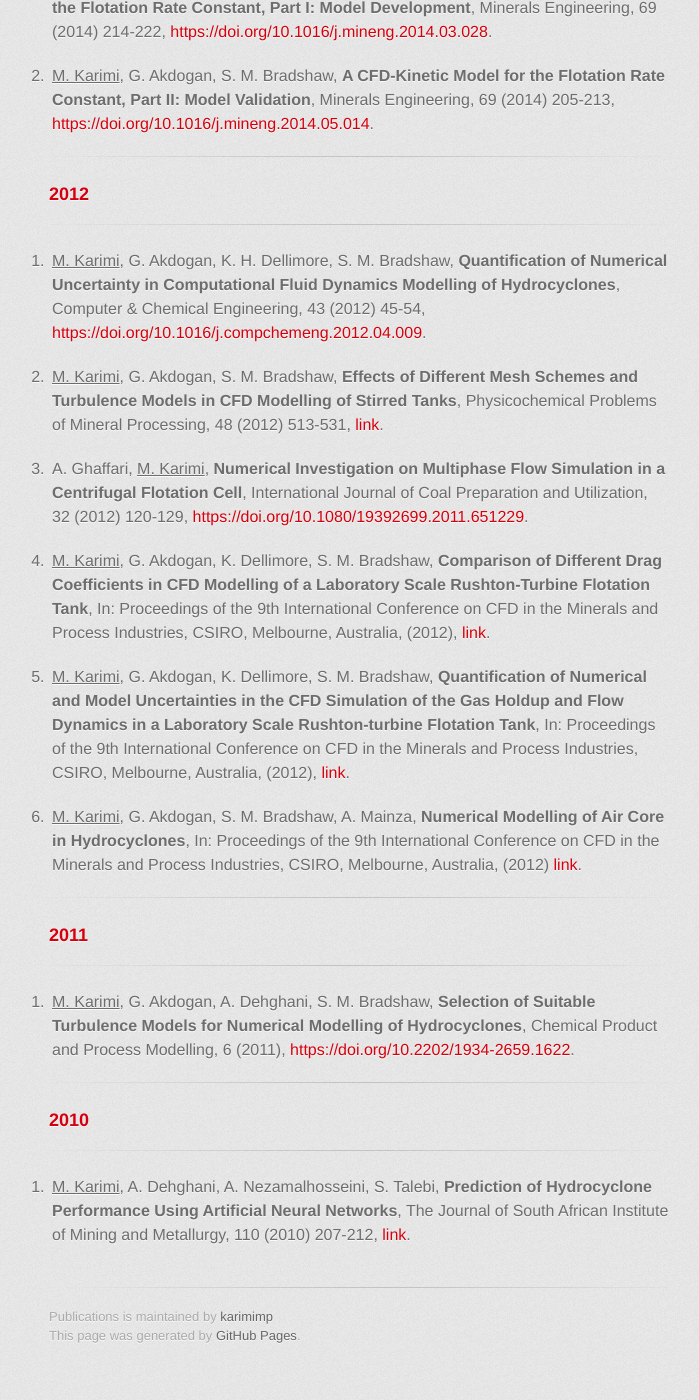
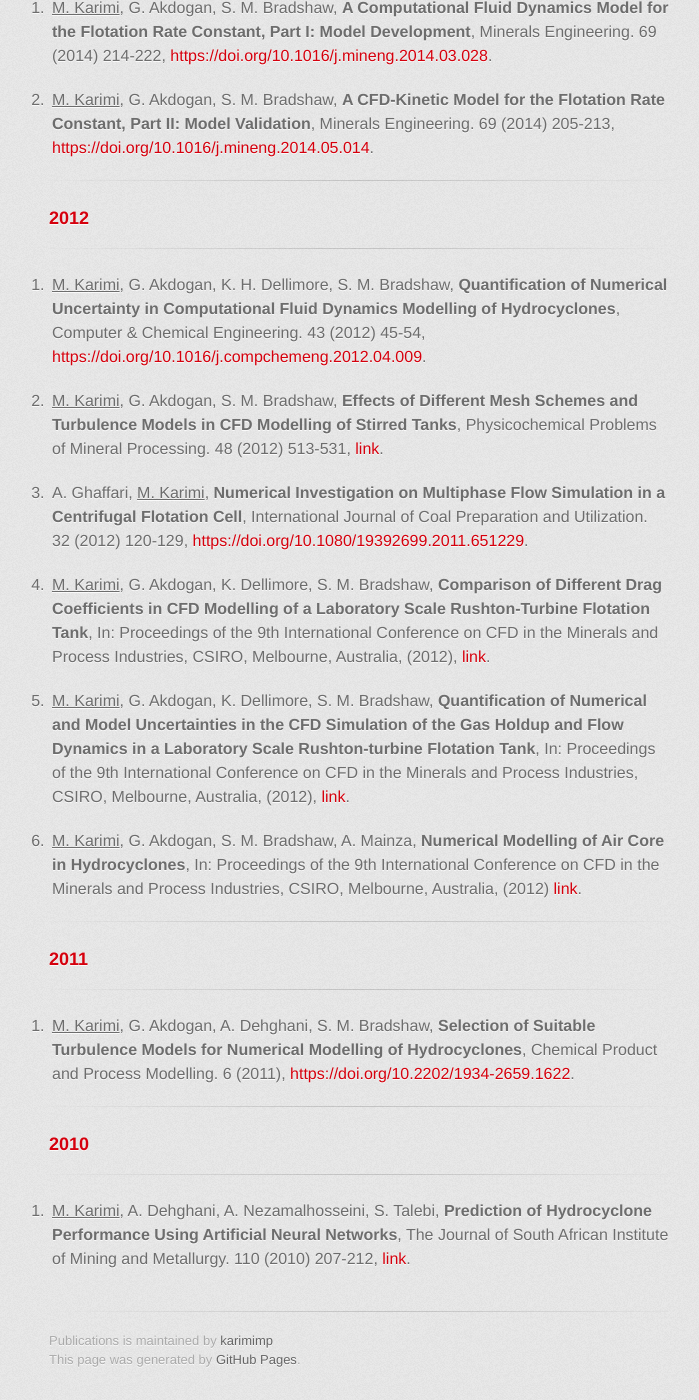
Before and after one commit to karimimp/publications, a Jekyll site: the page built from index.md, in a window 1280 px wide and 1400 px high, scrolled down 3309 px. Shown: the whole window, without its empty margins (281-980 px from the left). Built offline with Jekyll 4.4.1, drawn with Linux system fonts in a browser that asks for light colours; some web fonts are replaced; before the commit the page ends 4685 px from its top, so only the background shows below that; some of the changed text lies outside the part shown.

```diff
--- a/index.md
+++ b/index.md
@@ -34,11 +34,11 @@ layout: default
 ### 2018
 ---
 
-1. <ins>M. Karimi</ins>, R. Andersson, **An exploratory study of fluid particles breakup rate models for the entire spectrum of turbulent energy**, Chemical Engineering Science, 192 (2018) 850-863, [https://doi.org/10.1016/j.ces.2018.08.016](https://doi.org/10.1016/j.ces.2018.08.016).
+1. <ins>M. Karimi</ins>, R. Andersson, **An exploratory study of fluid particles breakup rate models for the entire spectrum of turbulent energy**, Chemical Engineering Science. 192 (2018) 850-863, [https://doi.org/10.1016/j.ces.2018.08.016](https://doi.org/10.1016/j.ces.2018.08.016).
 
 2. B. Oyegbile, G. Akdogan, <ins>M. Karimi</ins>, **Experimental and CFD Studies of the Hydrodynamics in Wet Agglomeration Process**, ChemEngineering. 32 (2018) 1-17, [doi:10.3390/chemengineering2030032](doi:10.3390/chemengineering2030032).
 
-3. <ins>M. Karimi</ins>, D. L. Marchisio, E. Laurini, M. Fermeglia, S. Pricl, **Bridging the gap across scales: Coupling CFD and MD/GCMC in polyurethane foam simulation**, Chemical Engineering Science,  178 (2018) 39-47, [https://doi.org/10.1016/j.ces.2017.12.030](https://doi.org/10.1016/j.ces.2017.12.030).
+3. <ins>M. Karimi</ins>, D. L. Marchisio, E. Laurini, M. Fermeglia, S. Pricl, **Bridging the gap across scales: Coupling CFD and MD/GCMC in polyurethane foam simulation**, Chemical Engineering Science.  178 (2018) 39-47, [https://doi.org/10.1016/j.ces.2017.12.030](https://doi.org/10.1016/j.ces.2017.12.030).
 
 4. <ins>M. Karimi</ins>, R. Andersson, **Influence of entire turbulent spectrum on modeling breakup in liquid-liquid systems**, In: Proceedings of 25th International Symposium on Chemical Reaction Engineering, Florence, Italy, (2018) [link](https://www.aidic.it/iscre25/review/papers/79karimi.pdf).
 
@@ -47,16 +47,16 @@ layout: default
 ### 2017
 ---
 
-1. <ins>M. Karimi</ins>, H. Droghetti, D. L. Marchisio, **PUFoam: a novel open-source CFD solver for the simulation of expanding and reacting polyurethane foams**, Computer Physics Communications, 217 (2017) 138-148, [https://doi.org/10.1016/j.cpc.2017.03.010](https://doi.org/10.1016/j.cpc.2017.03.010).
+1. <ins>M. Karimi</ins>, H. Droghetti, D. L. Marchisio, **PUFoam: a novel open-source CFD solver for the simulation of expanding and reacting polyurethane foams**, Computer Physics Communications. 217 (2017) 138-148, [https://doi.org/10.1016/j.cpc.2017.03.010](https://doi.org/10.1016/j.cpc.2017.03.010).
 
 
 ---
 ### 2016
 ---
 
-1. P. Ferkl, <ins>M. Karimi</ins>, D. L. Marchisio, J. Kosek, **Multi-scale modelling of expanding polyurethane foams: coupling macro- and bubble-scales**, Chemical Engineering Science, 148 (2016) 55-64, [https://doi.org/10.1016/j.ces.2016.03.040](https://doi.org/10.1016/j.ces.2016.03.040).
+1. P. Ferkl, <ins>M. Karimi</ins>, D. L. Marchisio, J. Kosek, **Multi-scale modelling of expanding polyurethane foams: coupling macro- and bubble-scales**, Chemical Engineering Science. 148 (2016) 55-64, [https://doi.org/10.1016/j.ces.2016.03.040](https://doi.org/10.1016/j.ces.2016.03.040).
 
-2. <ins>M. Karimi</ins>, H. Droghetti, D. L. Marchisio, **Multiscale Modelling of Expanding Polyurethane Foams via Computational Fluid Dynamics and Population Balance Equation**, Macromolecular Symposia, 360 (2016) 108-122, [https://doi.org/10.1002/masy.201500108](https://doi.org/10.1002/masy.201500108).
+2. <ins>M. Karimi</ins>, H. Droghetti, D. L. Marchisio, **Multiscale Modelling of Expanding Polyurethane Foams via Computational Fluid Dynamics and Population Balance Equation**, Macromolecular Symposia. 360 (2016) 108-122, [https://doi.org/10.1002/masy.201500108](https://doi.org/10.1002/masy.201500108).
 
 3. <ins>M. Karimi</ins>, P. Ferkl, D. L. Marchisio, J. Kosek, H. Droghetti, **Coupling of a macro-scale CFD model with a bubble-scale model for simulation of polyurethane foams**, In: Proceedings of the 22nd International Congress of Chemical and Process Engineering, CHISA, Prague, Czech Republic, (2016).
 
@@ -69,7 +69,7 @@ layout: default
 ### 2015
 ---
 
-1. <ins>M. Karimi</ins>, D. L. Marchisio, **A Baseline Model for the Simulation of Polyurethane Foams via the Population Balance Equation**, Macromolecular Theory and Simulations, 24 (2015) 291-300, [https://doi.org/10.1002/mats.201500014](https://doi.org/10.1002/mats.201500014)
+1. <ins>M. Karimi</ins>, D. L. Marchisio, **A Baseline Model for the Simulation of Polyurethane Foams via the Population Balance Equation**, Macromolecular Theory and Simulations. 24 (2015) 291-300, [https://doi.org/10.1002/mats.201500014](https://doi.org/10.1002/mats.201500014)
 
 2. <ins>M. Karimi</ins>, D. L. Marchisio, **Validation of a Macro-Scale CFD-PBE Model for the Polyurethane Foaming Process**, In: Proceedings of the AIChE 2015 Annual Meeting, Salt Lake City, UT, USA, (2015).
 
@@ -84,20 +84,20 @@ layout: default
 ### 2014
 ---
 
-1. <ins>M. Karimi</ins>, G. Akdogan, S. M. Bradshaw, **A Computational Fluid Dynamics Model for the Flotation Rate Constant, Part I: Model Development**, Minerals Engineering, 69 (2014) 214-222, [https://doi.org/10.1016/j.mineng.2014.03.028](https://doi.org/10.1016/j.mineng.2014.03.028).
+1. <ins>M. Karimi</ins>, G. Akdogan, S. M. Bradshaw, **A Computational Fluid Dynamics Model for the Flotation Rate Constant, Part I: Model Development**, Minerals Engineering. 69 (2014) 214-222, [https://doi.org/10.1016/j.mineng.2014.03.028](https://doi.org/10.1016/j.mineng.2014.03.028).
 
-2. <ins>M. Karimi</ins>, G. Akdogan, S. M. Bradshaw, **A CFD-Kinetic Model for the Flotation Rate Constant, Part II: Model Validation**, Minerals Engineering, 69 (2014) 205-213, [https://doi.org/10.1016/j.mineng.2014.05.014](https://doi.org/10.1016/j.mineng.2014.05.014).
+2. <ins>M. Karimi</ins>, G. Akdogan, S. M. Bradshaw, **A CFD-Kinetic Model for the Flotation Rate Constant, Part II: Model Validation**, Minerals Engineering. 69 (2014) 205-213, [https://doi.org/10.1016/j.mineng.2014.05.014](https://doi.org/10.1016/j.mineng.2014.05.014).
 
 
 ---
 ### 2012
 ---
 
-1. <ins>M. Karimi</ins>, G. Akdogan, K. H. Dellimore, S. M. Bradshaw, **Quantification of Numerical Uncertainty in Computational Fluid Dynamics Modelling of Hydrocyclones**, Computer & Chemical Engineering, 43 (2012) 45-54, [https://doi.org/10.1016/j.compchemeng.2012.04.009](https://doi.org/10.1016/j.compchemeng.2012.04.009).
+1. <ins>M. Karimi</ins>, G. Akdogan, K. H. Dellimore, S. M. Bradshaw, **Quantification of Numerical Uncertainty in Computational Fluid Dynamics Modelling of Hydrocyclones**, Computer & Chemical Engineering. 43 (2012) 45-54, [https://doi.org/10.1016/j.compchemeng.2012.04.009](https://doi.org/10.1016/j.compchemeng.2012.04.009).
 
-2. <ins>M. Karimi</ins>, G. Akdogan, S. M. Bradshaw, **Effects of Different Mesh Schemes and Turbulence Models in CFD Modelling of Stirred Tanks**, Physicochemical Problems of Mineral Processing, 48 (2012) 513-531, [link](http://www.journalssystem.com/ppmp/Effects-of-different-mesh-schemes-and-turbulence-models-CFD-modelling-of-stirred,79028,0,2.html).
+2. <ins>M. Karimi</ins>, G. Akdogan, S. M. Bradshaw, **Effects of Different Mesh Schemes and Turbulence Models in CFD Modelling of Stirred Tanks**, Physicochemical Problems of Mineral Processing. 48 (2012) 513-531, [link](http://www.journalssystem.com/ppmp/Effects-of-different-mesh-schemes-and-turbulence-models-CFD-modelling-of-stirred,79028,0,2.html).
 
-3. A. Ghaffari, <ins>M. Karimi</ins>, **Numerical Investigation on Multiphase Flow Simulation in a Centrifugal Flotation Cell**, International Journal of Coal Preparation and Utilization, 32 (2012) 120-129, [https://doi.org/10.1080/19392699.2011.651229](https://doi.org/10.1080/19392699.2011.651229).
+3. A. Ghaffari, <ins>M. Karimi</ins>, **Numerical Investigation on Multiphase Flow Simulation in a Centrifugal Flotation Cell**, International Journal of Coal Preparation and Utilization. 32 (2012) 120-129, [https://doi.org/10.1080/19392699.2011.651229](https://doi.org/10.1080/19392699.2011.651229).
 
 4. <ins>M. Karimi</ins>, G. Akdogan, K. Dellimore, S. M. Bradshaw, **Comparison of Different Drag Coefficients in CFD Modelling of a Laboratory Scale Rushton-Turbine Flotation Tank**, In: Proceedings of the 9th International Conference on CFD in the Minerals and Process Industries, CSIRO, Melbourne, Australia, (2012), [link](http://www.cfd.com.au/cfd_conf12/PDFs/039KAR.pdf).
 
@@ -110,11 +110,11 @@ layout: default
 ### 2011
 ---
 
-1. <ins>M. Karimi</ins>, G. Akdogan, A. Dehghani, S. M. Bradshaw, **Selection of Suitable Turbulence Models for Numerical Modelling of Hydrocyclones**, Chemical Product and Process Modelling, 6 (2011), [https://doi.org/10.2202/1934-2659.1622](https://doi.org/10.2202/1934-2659.1622).
+1. <ins>M. Karimi</ins>, G. Akdogan, A. Dehghani, S. M. Bradshaw, **Selection of Suitable Turbulence Models for Numerical Modelling of Hydrocyclones**, Chemical Product and Process Modelling. 6 (2011), [https://doi.org/10.2202/1934-2659.1622](https://doi.org/10.2202/1934-2659.1622).
 
 
 ---
 ### 2010
 ---
 
-1. <ins>M. Karimi</ins>, A. Dehghani, A. Nezamalhosseini, S. Talebi, **Prediction of Hydrocyclone Performance Using Artificial Neural Networks**, The Journal of South African Institute of Mining and Metallurgy, 110 (2010) 207-212, [link](http://www.scielo.org.za/pdf/jsaimm/v110n5/03.pdf).
+1. <ins>M. Karimi</ins>, A. Dehghani, A. Nezamalhosseini, S. Talebi, **Prediction of Hydrocyclone Performance Using Artificial Neural Networks**, The Journal of South African Institute of Mining and Metallurgy. 110 (2010) 207-212, [link](http://www.scielo.org.za/pdf/jsaimm/v110n5/03.pdf).
```
Also changed, not shown: other parts of index.md (+4 -4 lines).
